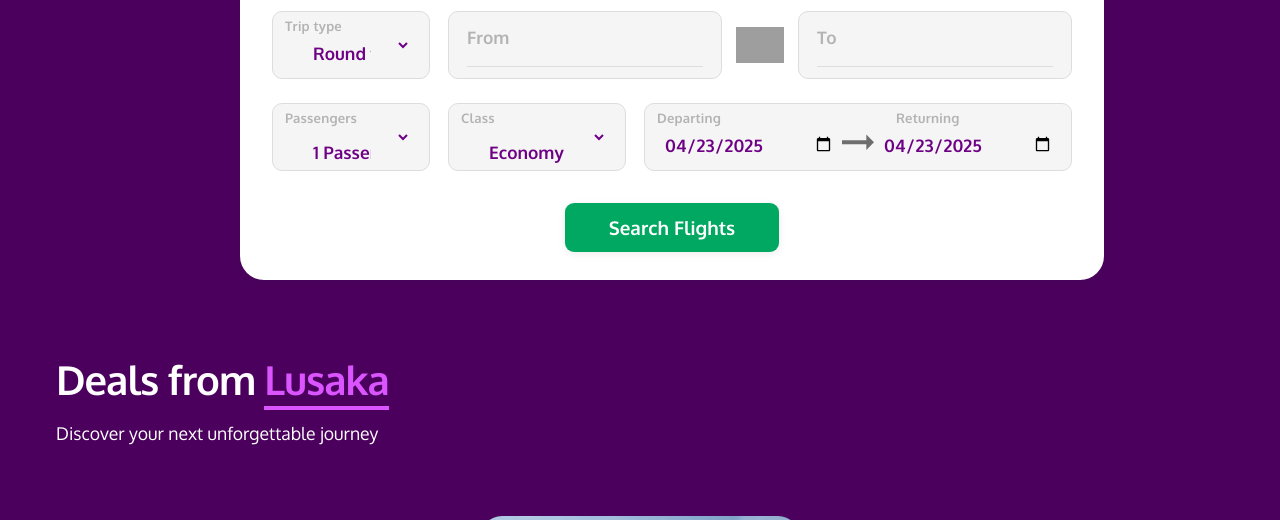
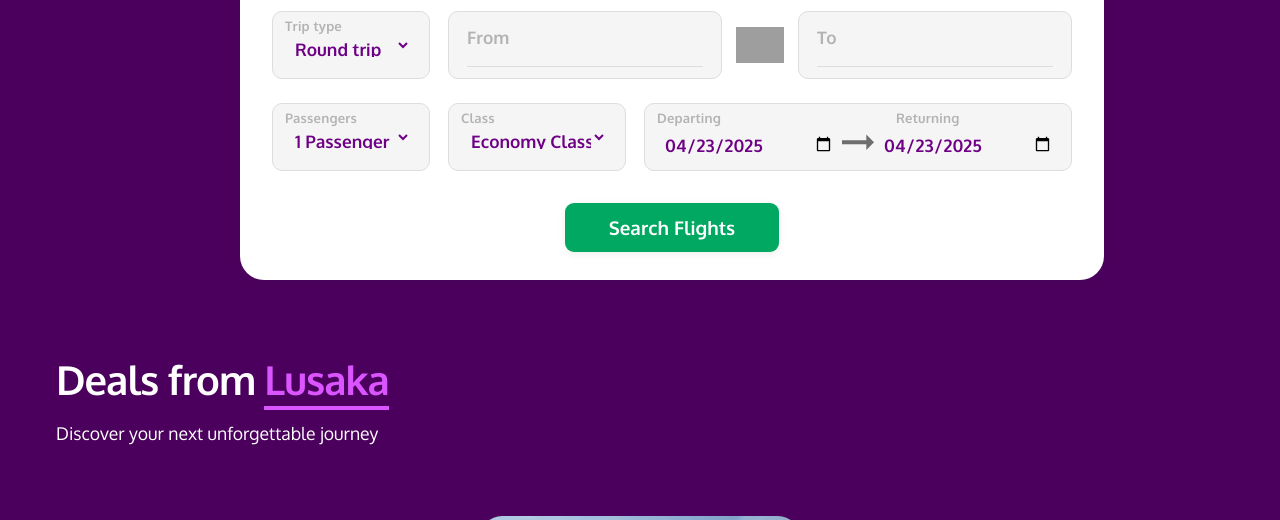
Before and after one commit to MetaADRI/Cav-Airlines, a PHP site: page /frontend/home.html in a window 1280 px wide. Shown: the part 2080-2600 px from the top of the page. Run offline with PHP 8.4, Linux system fonts and the light colour scheme; grey boxes are pictures that could not be loaded.

Commit message:
fix: fixed padding of elements in drop-down fields of 'book a flight' tab in booking

```diff
--- a/frontend/css/home.css
+++ b/frontend/css/home.css
@@ -291,8 +291,14 @@ html, body {
 /* Align select dropdown text with floating label */
 #tab-book .booking-field select,
 #tab-book .booking-field-wide select {
-    padding-left: 18px !important;
-    padding-right: 24px;
+    padding-left: -10px !important;
+    padding-right: -10px !important;
+    padding-top: 15px !important;
+    padding-bottom: 10px !important;
+    height: 44px !important;
+    line-height: 1.2;
+    vertical-align: middle;
+    box-sizing: border-box;
 }
 
 
@@ -1511,4 +1517,4 @@ html, body {
     opacity: 1;
     box-shadow: 0 1px 8px 0 rgba(0,0,0,0.10);
 }
-/* ===== End of Experience Cavair Section ===== */
+/* ===== End Experience Cavair Section ===== */
```
